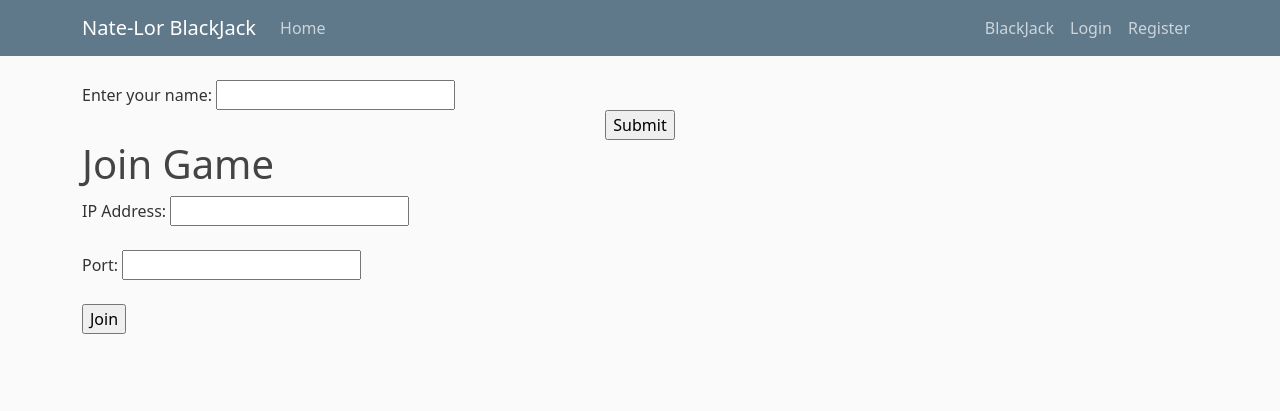
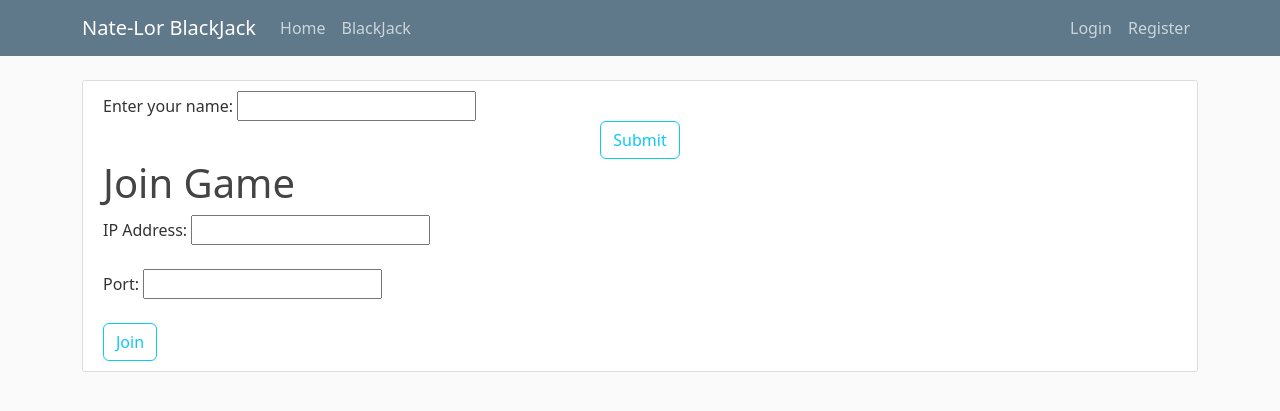
Before and after one commit to nherbert25/cards, a Flask app: page / in a window 1280 px wide. Shown: the top 411 px of the page. Run offline with Flask 3, Linux system fonts and the light colour scheme; some libraries are stand-ins or nearby versions.

Commit message:
update main page layout slightly

```diff
--- a/cards/templates/index.html
+++ b/cards/templates/index.html
@@ -1,17 +1,16 @@
 {% extends "layout.html" %}
 {% block content %}
+    <div class="content-section">
         <form class="grid" action="/result" method="POST">
 
             {% if name %}
-
                 <h3 style="color: blue;" class="let_space">Hello {{ name }}, How was your day!!</h3>
-
             {% endif %}
 
             <label for="name">Enter your name:</label>
             <input type="text" id="name" name="name">
 
-        <div style="text-align: center;"><input class="file_submit" type="Submit"></div>
+            <div style="text-align: center;"><input class="btn btn-outline-info" type="Submit"></div>
 
         </form>
         <form action="/join_game" method="post">
@@ -20,6 +19,7 @@
             <input type="text" id="ip_address" name="ip_address"><br><br>
             <label for="port">Port:</label>
             <input type="text" id="port" name="port"><br><br>
-        <input type="submit" value="Join">
+            <input type="submit" class="btn btn-outline-info" value="Join">
         </form>
+    </div>
 {% endblock content %}
--- a/cards/templates/layout.html
+++ b/cards/templates/layout.html
@@ -25,11 +25,10 @@
             <div class="collapse navbar-collapse" id="navbarToggle">
                 <div class="navbar-nav mr-auto">
                     <a class="nav-item nav-link" href="{{ url_for('home') }}">Home</a>
-                    <!--          <a class="nav-item nav-link" href="/about">About</a>-->
+                    <a class="nav-item nav-link" href="{{ url_for('blackjack.blackjack') }}">BlackJack</a>
                 </div>
                 <!-- Navbar Right Side -->
                 <div class="navbar-nav ms-auto">
-                    <a class="nav-item nav-link" href="{{ url_for('blackjack.blackjack') }}">BlackJack</a>
                     <a class="nav-item nav-link" href="{{ url_for('login') }}">Login</a>
                     <a class="nav-item nav-link" href="{{ url_for('register') }}">Register</a>
                 </div>
```
Lines whose indentation alone changed are shown as unchanged.
